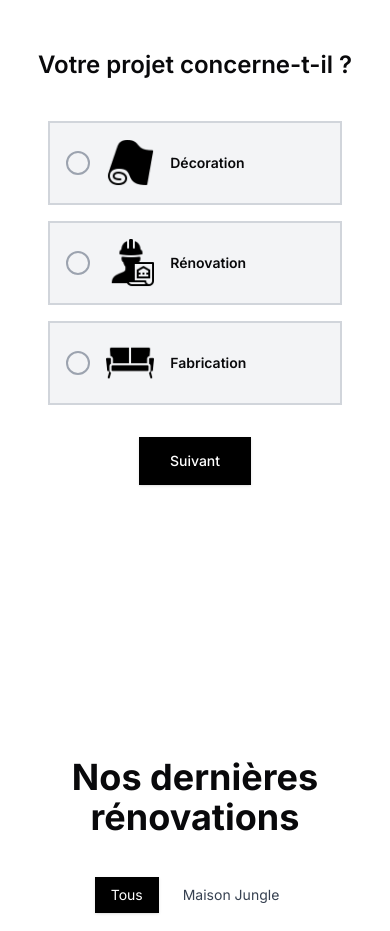
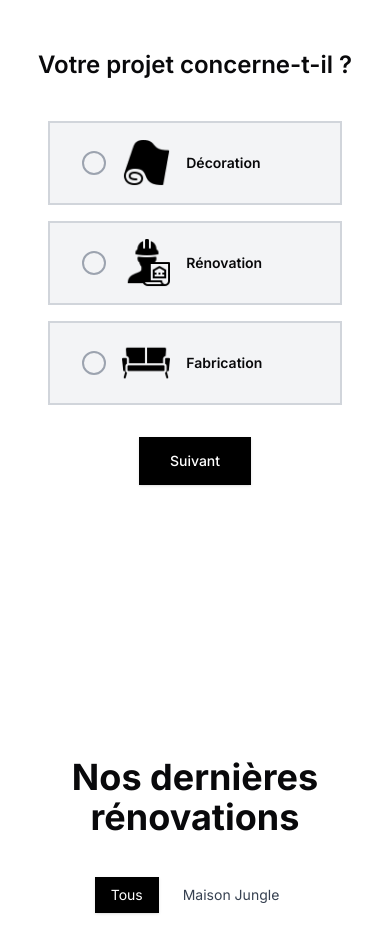
Before and after one commit to arnob92/millabartondesign, a Next.js app: page / in a window 390 px wide. Shown: the part 5780-6711 px from the top of the page. Built offline with nearby package versions, Linux system fonts and the light colour scheme.

Commit message:
quick change

```diff
--- a/src/components/QuickQuote.tsx
+++ b/src/components/QuickQuote.tsx
@@ -213,7 +213,7 @@ export default function QuickQuote() {
                     onClick={() => handleRadioChange('projectType', type)}
                 >
                     {/* Mobile: Horizontal Layout (Radio on Left + Icon + Text on Right) */}
-                    <div className="md:hidden flex items-center justify-between h-full gap-4">
+                    <div className="md:hidden flex items-center justify-center h-full gap-4 px-4">
   {/* Radio Button (Left) */}
   <div className="flex-shrink-0">
     <div className={`relative w-6 h-6 rounded-full border-2 flex items-center justify-center ${
@@ -228,7 +228,7 @@ export default function QuickQuote() {
   </div>
 
   {/* Icon + Text (Right) */}
-                        <div className="flex items-center gap-4 flex-grow">
+  <div className="flex items-center gap-4 flex-grow max-w-[200px]">
     <img
       src={`/images/quote/${type.toLowerCase()}.png`}
       alt={type}
```
Lines whose indentation alone changed are shown as unchanged.
